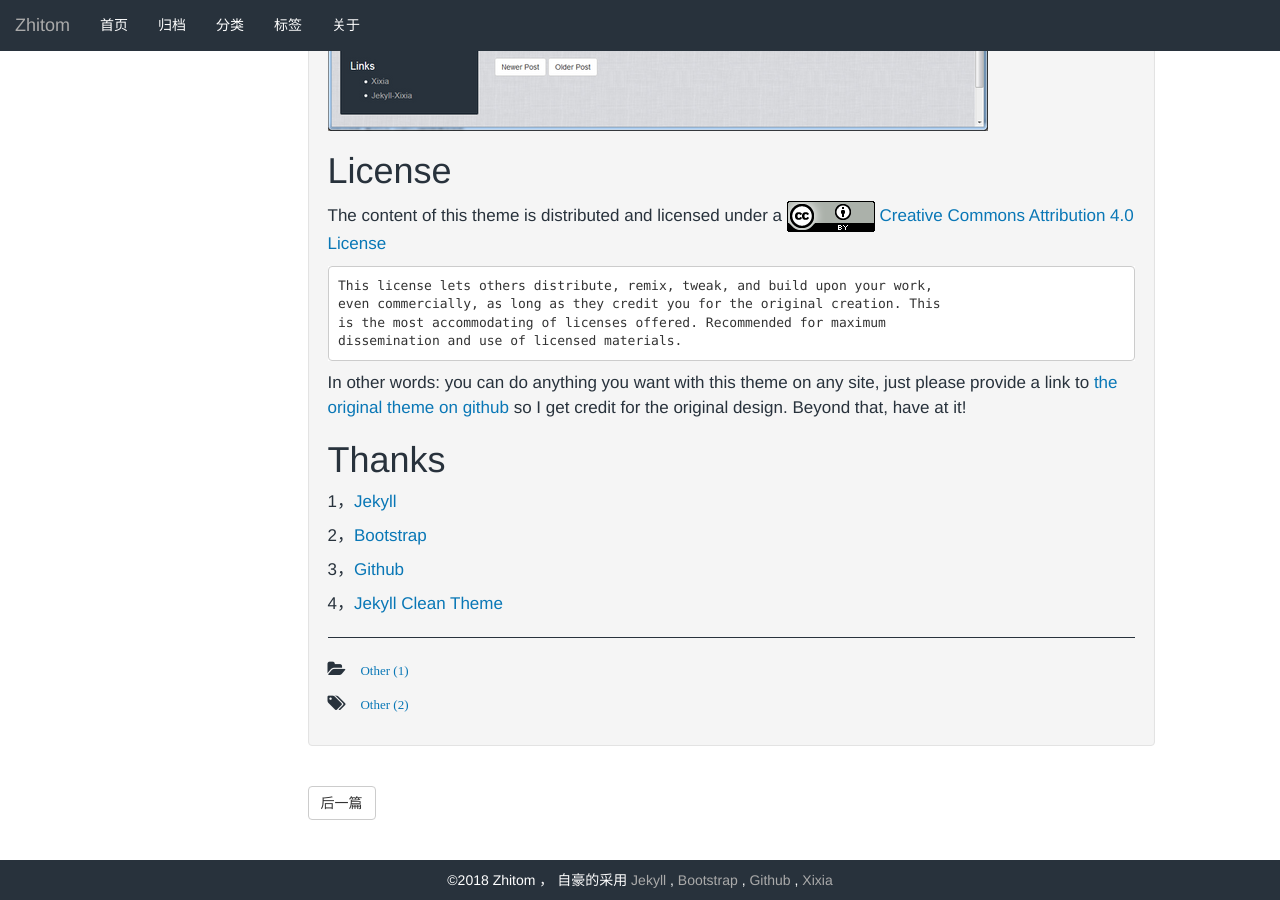
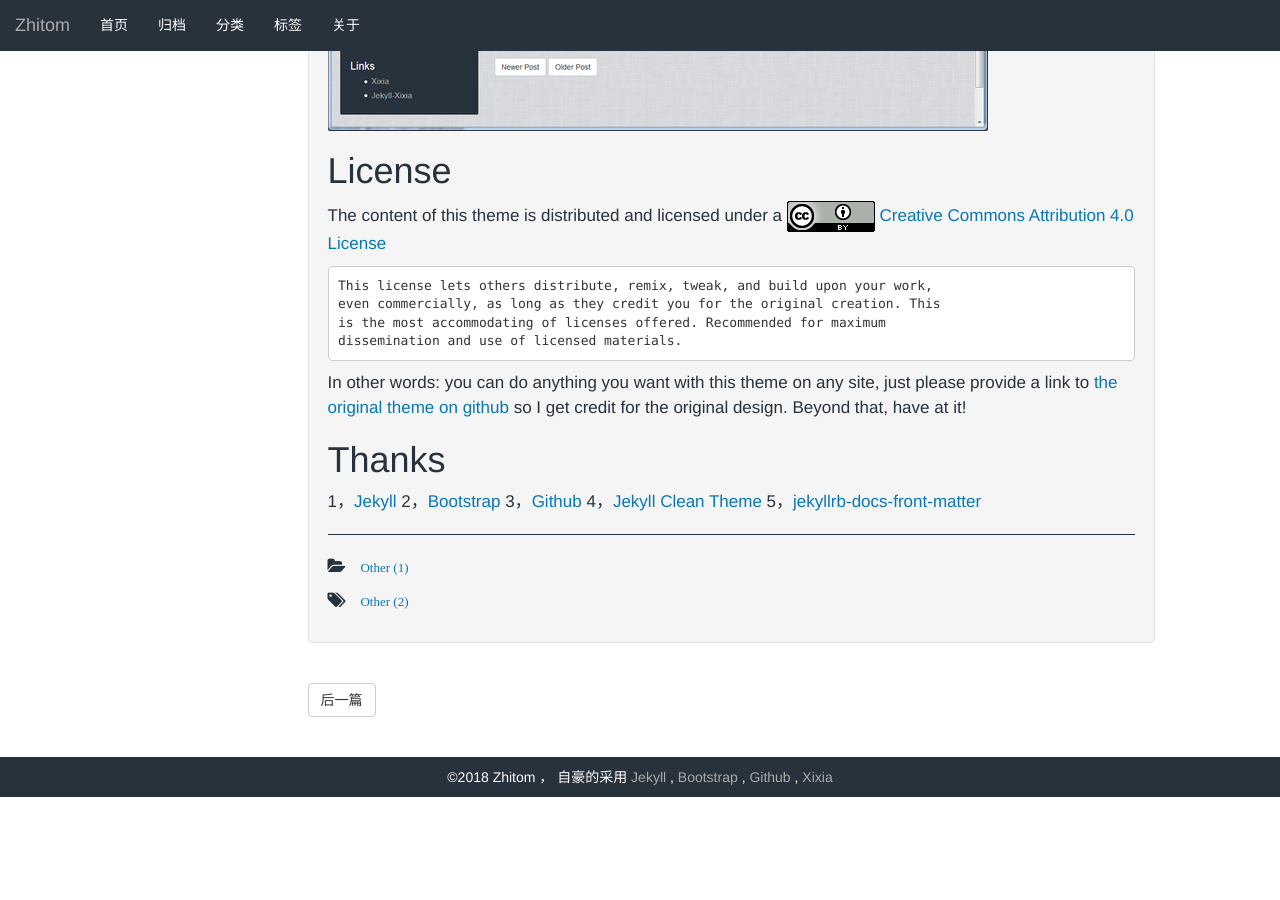
Before and after one commit to zhitom/zhitom.github.io, a Jekyll site: the page built from _posts/2017-09-19-README.markdown, in a window 1280 px wide and 900 px high, scrolled down 1532 px. Built offline with Jekyll 4.4.1, drawn with Linux system fonts in a browser that asks for light colours; after the commit the page ends 2329 px from its top, so only the background shows below that.

Commit message:
Update 2017-09-19-README.markdown

```diff
--- a/_posts/2017-09-19-README.markdown
+++ b/_posts/2017-09-19-README.markdown
@@ -49,15 +49,14 @@ Thanks
 ======
 
 1，[Jekyll][jekyll-url]
-
 2，[Bootstrap][bootstrap-url]
-
 3，[Github][github-url]
-
 4，[Jekyll Clean Theme][Jekyll-Clean-Theme-url]
+5，[jekyllrb-docs-front-matter][jekyllrb-docs-front-matter-url]
 
 [jekyll-url]: http://jekyllrb.com/
 [bootstrap-url]: http://getbootstrap.com/
 [github-url]: https://github.com/
 [Jekyll-Clean-Theme-url]: https://github.com/scotte/jekyll-clean
 [xixia-url]: http://xixia.info/
+[jekyllrb-docs-front-matter-url]: https://jekyllrb.com/docs/front-matter/
```
